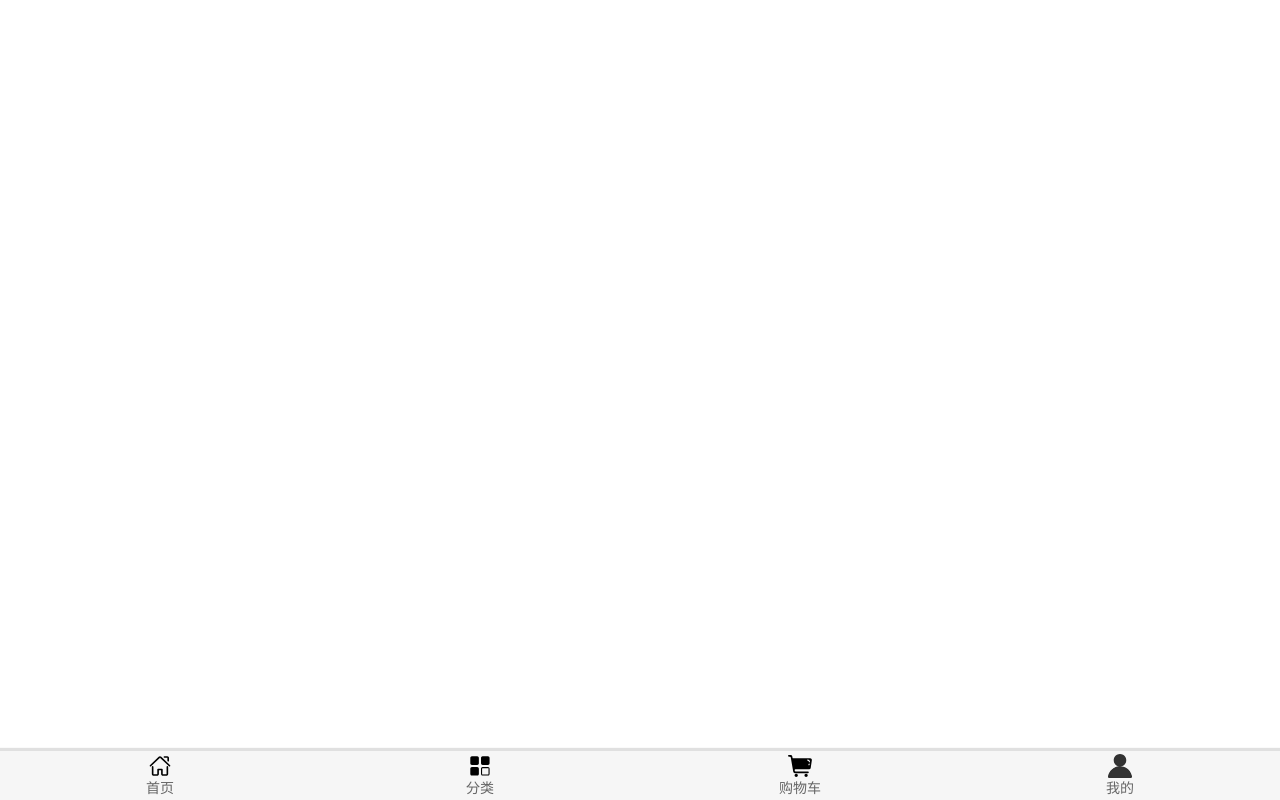
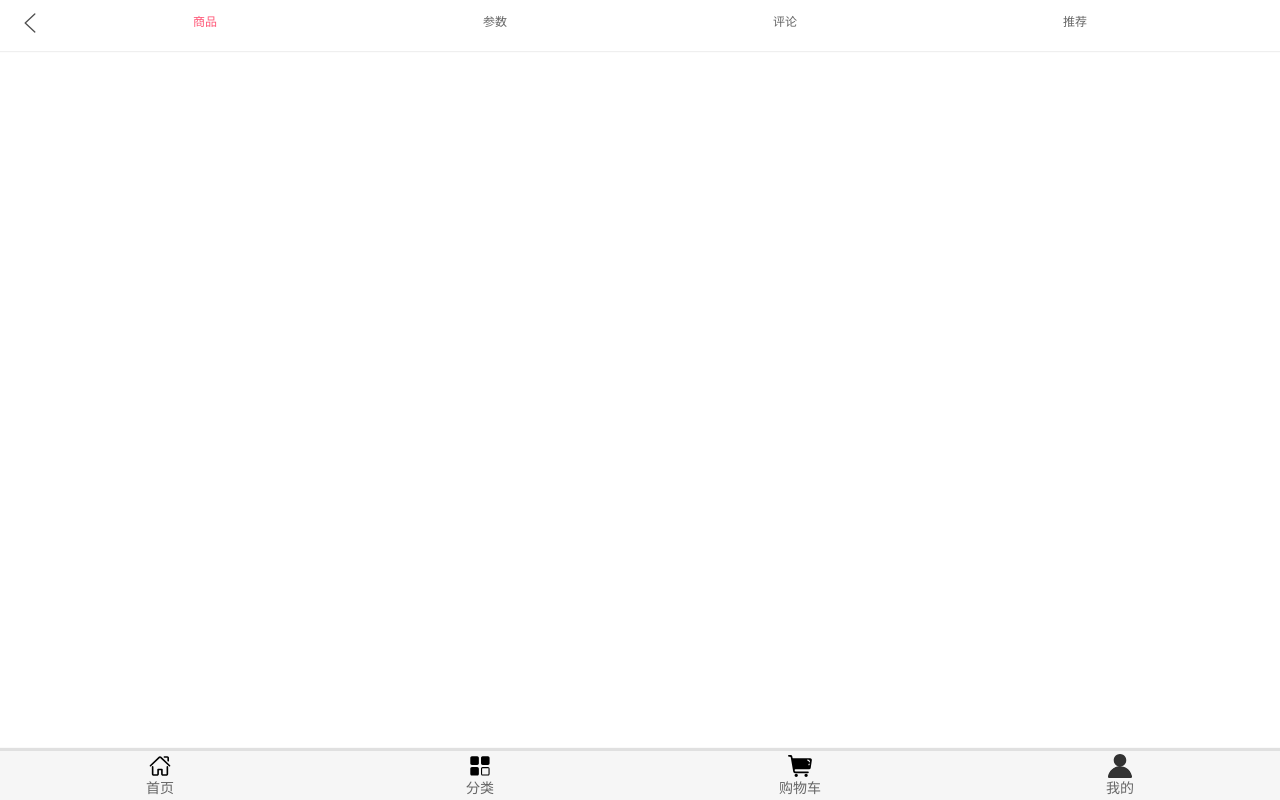
Before and after one commit to szq66/mall, a Vue app: page /detail/1 in a window 1280 px wide. Built offline with nearby package versions, Linux system fonts and the light colour scheme.

Commit message:
'代码同步更新'

```diff
--- a/src/App.vue
+++ b/src/App.vue
@@ -1,6 +1,8 @@
 <template>
   <div id="app">
-    <router-view />
+    <keep-alive>
+      <router-view />
+    </keep-alive>
     <main-tab-bar />
   </div>
 </template>
--- a/src/components/common/scroll/Scroll.vue
+++ b/src/components/common/scroll/Scroll.vue
@@ -55,6 +55,9 @@
     },
     refresh() {
       this.scroll && this.scroll.refresh()
+    },
+    getScrollY() {
+      return this.scroll ? this.scroll.y : 0
     }
   }
 }
--- a/src/components/content/goods/GoodsListItem.vue
+++ b/src/components/content/goods/GoodsListItem.vue
@@ -1,8 +1,6 @@
 <template>
-  <div class="goods-item">
-		<a :href="goodsItem.link">
-			<img :src="goodsItem.show.img" alt="" @load="imageLoad">
-		</a>
+  <div class="goods-item" @click="itemClick">
+    <img :src="goodsItem.show.img" alt="" @load="imageLoad">
 		<div class="goods-info">
 			<p>{{goodsItem.title}}</p>
 			<span class="price">{{goodsItem.price}}</span>
@@ -26,6 +24,9 @@
     // 监听图片加载完成
     imageLoad() {
       this.$bus.$emit('itemImageLoad')
+    },
+    itemClick() {
+      this.$router.push('/detail/' + this.goodsItem.iid)
     }
   }
 }
--- /dev/null
+++ b/src/views/detail/Detail.vue
@@ -0,0 +1,27 @@
+<template>
+  <div id="detail">
+    <detail-nav-bar />
+  </div>
+</template>
+
+<script>
+  import DetailNavBar from "./childComps/DetailNavBar";
+  export default {
+    name: "Detail",
+    components: {
+      DetailNavBar
+    },
+    data() {
+      return {
+        iid: null
+      }
+    },
+    created() {
+      this.iid = this.$route.params.iid
+    }
+  }
+</script>
+
+<style scoped>
+
+</style>
--- /dev/null
+++ b/src/views/detail/childComps/DetailNavBar.vue
@@ -0,0 +1,62 @@
+<template>
+  <div>
+    <nav-bar>
+      <div slot="left" class="back" @click="backClick">
+        <img src="~assets/img/common/back.svg" alt="">
+      </div>
+      <div slot="center" class="title">
+        <div v-for="(item, index) in titles"
+             :key="index"
+             class="title-item"
+             :class="{active: index === currentIndex}"
+             @click="titleClick(index)">
+          {{item}}
+        </div>
+      </div>
+    </nav-bar>
+  </div>
+</template>
+
+<script>
+  import NavBar from "components/common/navbar/NavBar";
+
+  export default {
+    name: "DetailNavBar",
+    components: {
+      NavBar
+    },
+    data() {
+      return {
+        titles: ['商品', '参数', '评论', '推荐'],
+        currentIndex: 0
+      }
+    },
+    methods: {
+      titleClick(index) {
+        this.currentIndex = index
+      },
+      backClick() {
+        this.$router.back()
+      }
+    }
+  }
+</script>
+
+<style scoped>
+  .title {
+    display: flex;
+    font-size: 12px;
+  }
+
+  .title-item {
+    flex: 1;
+  }
+
+  .active {
+    color: var(--color-high-text);
+  }
+
+  .back img {
+    margin-top: 12px;
+  }
+</style>
--- a/src/views/home/Home.vue
+++ b/src/views/home/Home.vue
@@ -62,7 +62,8 @@
 			currentType: 'pop',
       isShowBackTop: false,
       tabOffsetTop: 0,
-      isTabFixed: false
+      isTabFixed: false,
+      saveY: 0
 		}
   },
   computed: {
@@ -75,6 +76,13 @@
 		this.getHomeGoods('pop'),
 		this.getHomeGoods('new'),
 		this.getHomeGoods('sell')
+  },
+  activated() {
+    this.$refs.scroll.scrollTo(0, this.saveY, 0)
+    this.$refs.scroll.refresh()
+  },
+  deactivated() {
+    this.saveY = this.$refs.scroll.getScrollY()
   },
   mounted() {
     // 监听item中的图片加载事件
```
Also changed, not shown: src/router/index.js (+6 -1 lines).
